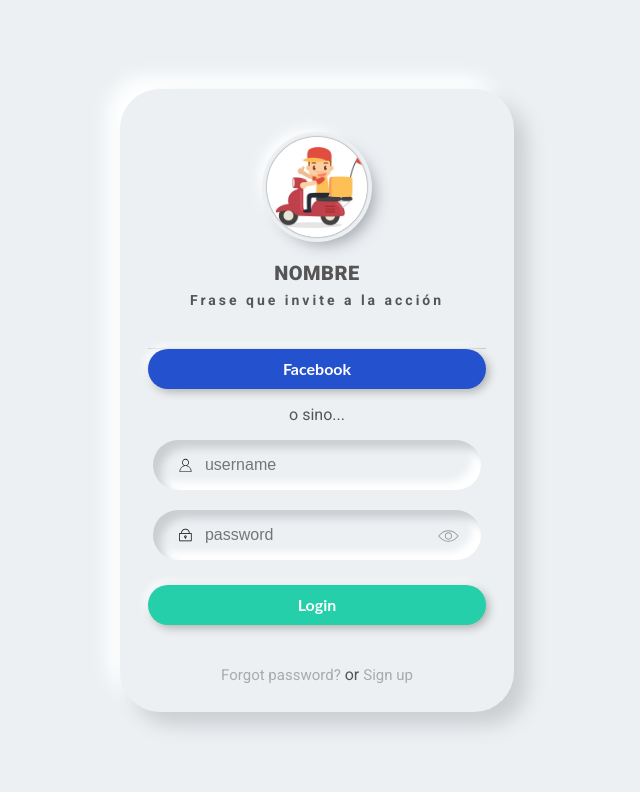
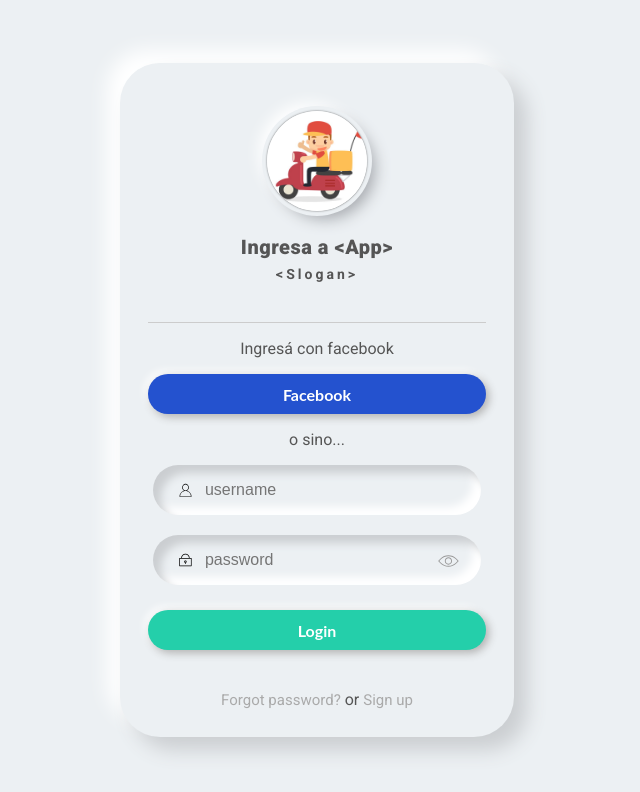
Before and after one commit to torraagus/login-app, a React app: page / in a window 1280 px wide. Shown: the top 792 px of the page, without its empty margins (323-963 px from the left). Built offline with nearby package versions, Linux system fonts and the light colour scheme.

Commit message:
update file

```diff
--- a/src/components/login/login.component.js
+++ b/src/components/login/login.component.js
@@ -7,10 +7,11 @@ export default function Login() {
     <>
       <Grid>
         <Row center="xs">
-          <Col xl={4} lg={5} md={6} xs={10} className="login-div">
+          <Col xl={4} lg={5} md={6} sm={8} xs={9} className="login-div">
             <div class="logo"></div>
-            <div class="title">NOMBRE</div>
-            <div class="sub-title">Frase que invite a la acción</div>
+            <div class="title">Ingresa a {'<App>'}</div>
+            <div class="sub-title">{'<Slogan>'}</div>
+            <p>Ingresá con facebook</p>
             <button class="facebook-button">Facebook</button>
             <p>o sino...</p>
             <div class="fields">
```
